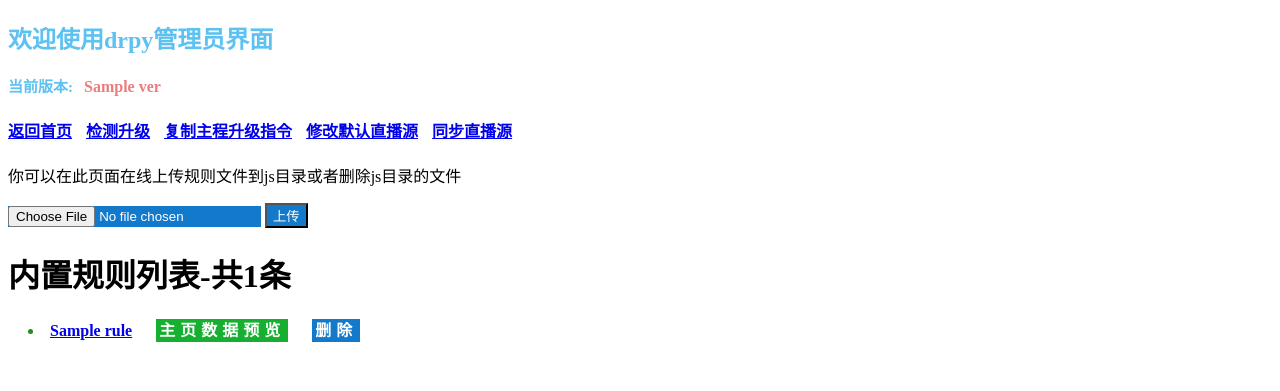
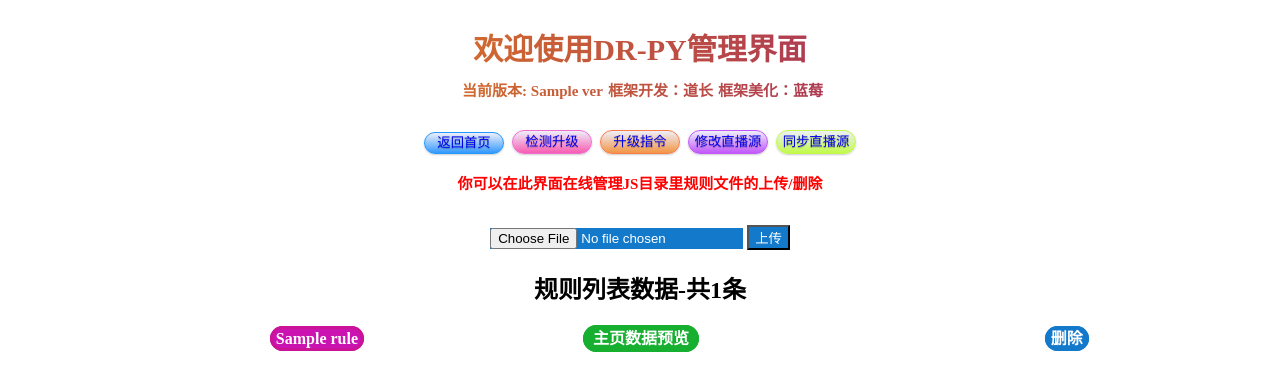
Before and after one commit to liu673cn/drpy, a Flask app: template templates/admin.html in a window 1280 px wide. Shown: the top 391 px of the page. Run offline with Flask 2, Linux system fonts and the light colour scheme; the template is opened without the code that fills it: most values are stand-ins (such as "Sample title", 1, 10 or a date in 2020); parts of the project's set-up code (start-up, migrations or seed data) failed here and were passed over.

Commit message:
后台管理界面显示效果优化

```diff
--- a/static/css/admin.css
+++ b/static/css/admin.css
@@ -1,69 +1,298 @@
-.title{
-    /*font-size: 18px;*/
-    color: #5dc2f1;
+body{
+    text-align: center;
+}
+
+.title {
+    background-image: linear-gradient(to right, orange, purple);
+    -webkit-background-clip: text;
+    color: transparent;
+    font-size: 30px;
+    text-align: center;
+    line-height: height;
+}
+.zt{
+    width: 90%;
+}
+.red {
+    color: red;
+    font-weight: bold;
+    width: 100%;
+    text-align: right;
+    height: 40px;
+}
+.mz{
+    text-align: left;
+    display: inline-block;
+}
+.mz a{
+    border-radius: 50px;
+    border-style: solid;
+    color: #FFFFFF;
+    text-align: center;
+    padding: 1px 3px 1px 3px;
+    border-style: solid;
+    border-color: #cb1397;
+    text-decoration: none;
+    background-color: #cb13b2;
+}
+
+.sj{
+    text-align: center;
+    width: 48%;
+    display: inline-block;
+}
+.sj a{
+    border-radius: 50px;
+    border-style: solid;
+    color: #FFFFFF;
+    padding: 2px 7px 2px 7px;
+    border-style: solid;
+    border-color: #17af30;
+    text-decoration: none;
+    background-color: #17af30;
+
+}
+.sc{
+    text-align: right;
+    width: 15%;
+    padding-right: 5%;
+    display: inline-block;
+}
+.sc a{
+    border-radius: 50px;
+    border-style: solid;
+    color: #FFFFFF;
+    text-align: center;
+    padding: 1px 3px 1px 3px;
+    border-style: solid;
+    border-color: #1379cb;
+    text-decoration: none;
+    background-color: #1379cb;
+}
+
+.btn {
+    color: #FFFFFF;
+    background-color: #1379cb;
+}
+
+.ver_title {
+    font-size: 15px;
+    padding-left: 5px
+}
+
+.ver {
+    font-size: 16px;
+    margin-left: 5px;
+    color: #ea7d7d;
+}
+
+a {
+    text-decoration: none;
+}
+
+.yongyin {
+    width: 80px;
+    text-align: center;
+    line-height: 110%;
+    padding: 0.2em;
+    font: 15px Arial, sans-serif bold;
+    font-style: normal;
+    margin: 2px;
+    vertical-align: text-bottom;
+    zoom: 1;
+    outline: none;
+    font-size-adjust: none;
+    font-stretch: normal;
+    border-radius: 50px;
+    box-shadow: 0px 1px 2px rgba(0, 0, 0, 0.2);
+    text-shadow: 0px 1px 1px rgba(0, 0, 0, 0.3);
+    color: #fafafa;
+    border: 0.2px solid #2299ff;
+    background-repeat: repeat;
+    background-size: auto;
+    background-origin: padding-box;
+    background-clip: padding-box;
+    background-color: #3399ff;
+    background: linear-gradient(to bottom, #eeeff9 0%, #3399ff 100%);
+}
+
+.yongyin:hover {
+    background: #268DFF;
+}
+
+.yongyin1 {
+    width: 80px;
+    text-align: center;
+    line-height: 110%;
+    padding: 0.3em;
+    font: 16px Arial, sans-serif bold;
+    font-style: normal;
+    margin: 2px;
+    vertical-align: text-bottom;
+    zoom: 1;
+    outline: none;
+    font-size-adjust: none;
+    font-stretch: normal;
+    border-radius: 50px;
+    box-shadow: 0px 1px 2px rgba(0, 0, 0, 0.2);
+    text-shadow: 0px 1px 1px rgba(0, 0, 0, 0.3);
+    color: #fafafa;
+    border: 0.2px solid #ef6fd1;
+    background-repeat: repeat;
+    background-size: auto;
+    background-origin: padding-box;
+    background-clip: padding-box;
+    background-color: #e92072;
+    background: linear-gradient(to bottom, #eeeff9 0%, #f85cb2 100%);
+}
+
+.yongyin1:hover {
+    background: #f343a0;
+}
+
+.yongyin2 {
+    width: 80px;
+    text-align: center;
+    line-height: 110%;
+    padding: 0.3em;
+    font: 16px Arial, sans-serif bold;
+    font-style: normal;
+    margin: 2px;
+    vertical-align: text-bottom;
+    zoom: 1;
+    outline: none;
+    font-size-adjust: none;
+    font-stretch: normal;
+    border-radius: 50px;
+    box-shadow: 0px 1px 2px rgba(0, 0, 0, 0.2);
+    text-shadow: 0px 1px 1px rgba(0, 0, 0, 0.3);
+    color: #fafafa;
+    border: 0.2px solid #fa7d49;
+    background-repeat: repeat;
+    background-size: auto;
+    background-origin: padding-box;
+    background-clip: padding-box;
+    background-color: #ea6e3d;
+    background: linear-gradient(to bottom, #eeeff9 0%, #f29545 100%);
+}
+
+.yongyin2:hover {
+    background: #f39943;
+}
+
+
+.yongyin3 {
+    width: 80px;
+    text-align: center;
+    line-height: 110%;
+    padding: 0.3em;
+    font: 16px Arial, sans-serif bold;
+    font-style: normal;
+    margin: 2px;
+    vertical-align: text-bottom;
+    zoom: 1;
+    outline: none;
+    font-size-adjust: none;
+    font-stretch: normal;
+    border-radius: 50px;
+    box-shadow: 0px 1px 2px rgba(0, 0, 0, 0.2);
+    text-shadow: 0px 1px 1px rgba(0, 0, 0, 0.3);
+    color: #fafafa;
+    border: 0.2px solid #c158fa;
+    background-repeat: repeat;
+    background-size: auto;
+    background-origin: padding-box;
+    background-clip: padding-box;
+    background-color: #c158fa;
+    background: linear-gradient(to bottom, #eeeff9 0%, #c158fa 100%);
+}
+
+.yongyin3:hover {
+    background: #c158fa;
+}
+
+.yongyin4 {
+    width: 80px;
+    text-align: center;
+    line-height: 110%;
+    padding: 0.3em;
+    font: 16px Arial, sans-serif bold;
+    font-style: normal;
+    margin: 2px;
+    vertical-align: text-bottom;
+    zoom: 1;
+    outline: none;
+    font-size-adjust: none;
+    font-stretch: normal;
+    border-radius: 50px;
+    box-shadow: 0px 1px 2px rgba(0, 0, 0, 0.2);
+    text-shadow: 0px 1px 1px rgba(0, 0, 0, 0.3);
+    color: #fafafa;
+    border: 0.2px solid #c2fa49;
+    background-repeat: repeat;
+    background-size: auto;
+    background-origin: padding-box;
+    background-clip: padding-box;
+    background-color: #c2fa49;
+    background: linear-gradient(to bottom, #eeeff9 0%, #c2fa49 100%);
+}
+
+.yongyin4:hover {
+    background: #c2fa49;
+}
+
+
+
+.wrapper {
+    position: relative;
+}
+
+#input {
+    position: absolute;
+    top: 0;
+    left: 0;
+    opacity: 0;
+    z-index: -10;
+}
+
+h4 {
+    text-align: center;
 
 }
 
-.red {
-        color:red;
-        font-weight: bold;
-        padding-left:10px;
-        /*padding-top:10px;*/
-        margin-left:10px;
-        width: 360px;
-        height: 30px;
-    }
-    .green {
-        color:forestgreen;
-        font-weight: bold;
-        padding-left:10px;
-        /*padding-top:10px;*/
-        margin-left:10px;
-        width: 360px;
-        height: 30px;
-    }
-    .btn{
-        color:#FFFFFF;
-        background-color: #1379cb;
-    }
-    .clear{
-        /*word-spacing:2px;*/
-        letter-spacing:5px;
-        margin-left:20px;
-        width: 120px;
-        height: 30px;
-        text-align: center;
-        border-style: solid;
-        /*border-color: #8CD4F5;*/
-        border-color: #1379cb;
-        text-decoration:none;
-        color:#FFFFFF;
-        background-color: #1379cb;
-    }
-    .view_home{
-        letter-spacing:5px;
-        margin-left:20px;
-        width: 150px;
-        height: 30px;
-        text-align: center;
-        border-style: solid;
-        /*border-color: #8CD4F5;*/
-        border-color: #17af30;
-        text-decoration:none;
-        color:#FFFFFF;
-        background-color: #17af30;
-    }
-    /*li a {*/
-    /*    display: block !important;*/
-    /*}*/
-    .ver_title{
-        font-size: 15px;margin-right: 10px
-    }
+.box {
+    color: red;
+    font-weight: bold;
+    padding-bottom: 10px;
+    font-size: 15px;
+    text-align: center;
+}
 
-    .ver{
-        font-size: 16px;margin-left: 1px;color: #ea7d7d;
-    }
+.filediv {
+    position: relative;
+}
 
-    a.funcbtn{
-        margin-right: 10px;
-    }
+.filediv input {
+    opacity: 0;
+    width: 100px;
+    height: 35px;
+    position: absolute;
+    left: 0;
+    top: 0;
+    z-index: 99;
+}
+
+.filediv div {
+    height: 25px;
+    line-height: 25px;
+    background-color: #03a9f4;
+    color: #fff;
+    width: 100px;
+    text-align: center;
+    font-size: 14px;
+    position: absolute;
+    border-radius: 50px;
+    top: 0;
+    left: 0;
+    z-index: 98;
+}
--- a/templates/admin.html
+++ b/templates/admin.html
@@ -6,6 +6,7 @@
   <meta name="description" content="particles.js is a lightweight JavaScript library for creating particles.">
   <meta name="author" content="道长"/>
   <meta name="viewport" content="width=device-width, initial-scale=1.0, minimum-scale=1.0, maximum-scale=1.0, user-scalable=no">
+<!--    <link rel="stylesheet" media="screen" href="/static/css/admin.css">-->
     <link rel="stylesheet" media="screen" href="/static/css/admin.css">
   <link rel="icon" href="/static/img/logo.png" type="image/x-icon">
     <script src="/static/js/jquery.min.js"></script>
@@ -145,21 +146,22 @@ function getFileSize(fileObj) {
    $('#file_size').text('文件大小为:'+fileObj.files[0].size/1024+'kb');
 }
 </script>
-
-<h2 class="title">欢迎使用drpy管理员界面</h2>
-<h3 class="title">
-    <span class="ver_title">当前版本:</span><span class="ver">{{ ver }}</span>
-</h3>
+<h2 class="title">欢迎使用DR-PY管理界面<div><span class="ver_title">当前版本: {{ ver }}</span><span
+                class="ver_title">框架开发：道长</span><span class="ver_title">框架美化：蓝莓</span></div>
+</h2>
 <h4>
-<a href="/index" class="funcbtn">返回首页</a>
-<a href="javascript:void(0);" class="funcbtn" id="checkUpdate">检测升级</a>
-<!--<a href="javascript:copyText('update_by_self');" class="funcbtn" id="update_by_self">cp ./tmp/dr_py-master/app.py ./app.py</a>-->
-<a href="javascript:copy('cp ./tmp/dr_py-master/app.py ./app.py');" class="funcbtn" id="update_by_self">复制主程升级指令</a>
-<a href="javascript:void(0);" class="funcbtn" id="write_lives">修改默认直播源</a>
-<a href="javascript:void(0);" class="funcbtn" id="update_lives">同步直播源</a>
+    <button type="button" class="yongyin"><a href="/index">返回首页</a></button>
+    <button type="button" class="yongyin1"><a href="javascript:void(0);" class="funcbtn"
+            id="checkUpdate">检测升级</a></button>
+    <button type="button" class="yongyin2"><a href="javascript:copy('cp ./tmp/dr_py-master/app.py ./app.py');"
+            class="funcbtn" id="update_by_self">升级指令</a></button>
+    <button type="button" class="yongyin3"><a href="javascript:void(0);" class="funcbtn"
+            id="write_lives">修改直播源</a></button>
+    <button type="button" class="yongyin4"><a href="javascript:void(0);" class="funcbtn"
+            id="update_lives">同步直播源</a></button>
+    <input id="live_url" value="{{live_url}}" style="display: none">
+    <p class="box">你可以在此界面在线管理JS目录里规则文件的上传/删除</p>
 </h4>
-<input id="live_url" value="{{live_url}}" style="display: none"/>
-<p>你可以在此页面在线上传规则文件到js目录或者删除js目录的文件</p>
  <form action = "/admin/upload" method = "POST" enctype = "multipart/form-data">
 <!--     <input type = "file" name = "file" class="btn" accept=".js"  onchange="getFileSize(this)"/>-->
      <input type = "file" name = "file" class="btn" onchange="getFileSize(this)"/>
@@ -167,38 +169,18 @@ function getFileSize(fileObj) {
      <input type="button" id="upload" value="上传" class="btn"/>
 </form>
 <p id="file_size"></p>
-<h1>内置规则列表-共{{rules.count}}条</h1>
+<h2>规则列表数据-共{{rules.count}}条</h2>
 {% if rules.count < 1 %}
 <h3>暂无内置的规则</h3>
 {% endif %}
+<div class="zt">
 {% for rule in rules.list %}
-    	{% if rule.name|length > 2 %}
-        	<li class="red">
-                <a class="view" href="javascript:void(0);">{{ rule.name }}</a>
-                <a class="view_home" href="javascript:void(0);" value="{{ rule.name }}">主页数据预览</a>
-                <a class="clear" href="javascript:void(0);" value="{{ rule.name }}">删除</a>
-            </li>
-        {% else %}
-            <li class="green">
-                <a class="view" href="javascript:void(0);">{{ rule.name }}</a>
-                <a class="view_home" href="javascript:void(0);" value="{{ rule.name }}">主页数据预览</a>
-                <a class="clear" href="javascript:void(0);" value="{{ rule.name }}">删除</a>
-            </li>
-        {% endif %}
+    <div class="red">
+         <div class="mz"><a class="view" href="javascript:void(0);">{{ rule.name }}</a></div>
+        <div class="sj"><a class="view_home" href="javascript:void(0);" value="{{ rule.name }}">主页数据预览</a></div>
+        <div class="sc"><a class="clear" href="javascript:void(0);" value="{{ rule.name }}">删除</a></div>
+    </div>
  {% endfor %}
-<!--{% if rules.count > 0 %}-->
-<!--<h1>删除内置规则</h1>-->
-<!--{% for rule in rules.list %}-->
-<!--{% if rule|length > 2 %}-->
-<!--    <li class="red">-->
-<!--        <a class="clear" href="javascript:void(0);">{{ rule.name }}</a>-->
-<!--    </li>-->
-<!--{% else %}-->
-<!--    <li class="yellow">-->
-<!--        <a class="clear" href="javascript:void(0);">{{ rule.name }}</a>-->
-<!--    </li>-->
-<!--{% endif %}-->
-<!-- {% endfor %}-->
-<!--{% endif %}-->
+</div>
 </body>
 </html>
```
Also changed, not shown: readme.md.
